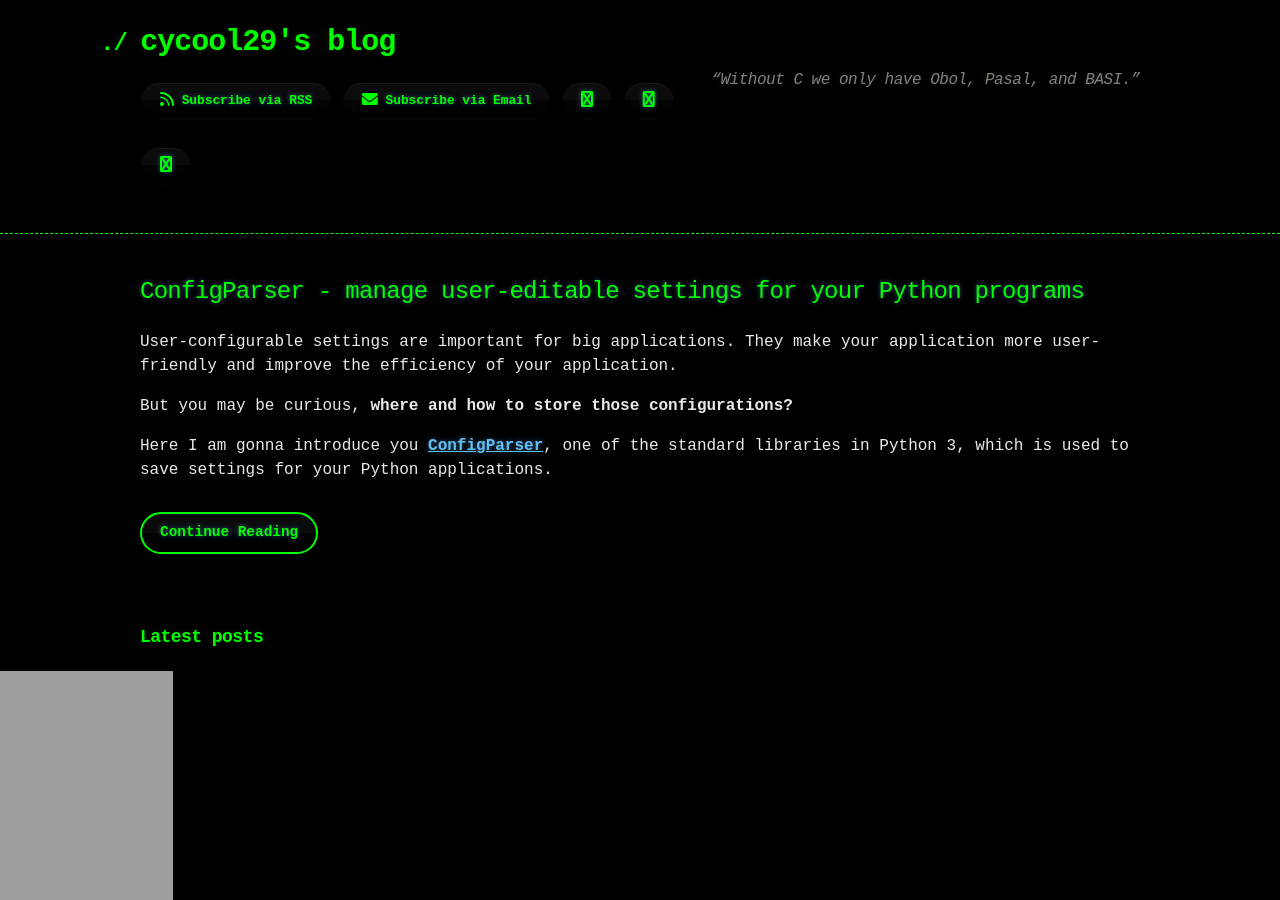
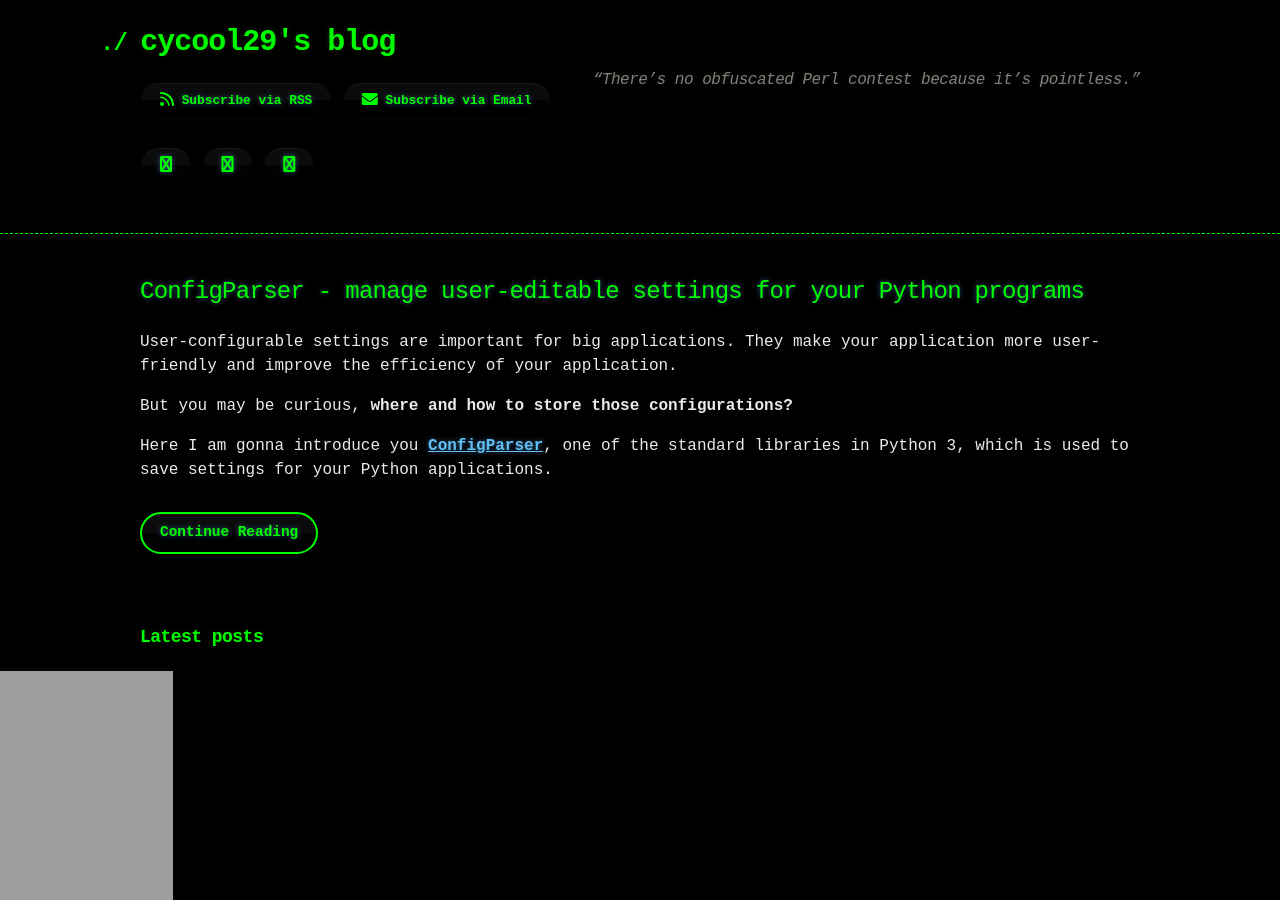
Before and after one commit to cycool29/cycool29.github.io, a Jekyll site: the page built from index.md, in a window 1280 px wide and 900 px high. Built offline with Jekyll 4.4.1, drawn with Linux system fonts in a browser that asks for light colours; a style sheet for code colours, icons or effects is not loaded.

Commit message:
Update quotes

```diff
--- a/_config.yml
+++ b/_config.yml
@@ -1,5 +1,5 @@
 title: cycool29's blog
-description: "“Without C we only have Obol, Pasal, and BASI.” "
+description: "“There’s no obfuscated Perl contest because it’s pointless.” "
 bio: A high school student. Intermediate in Python, Git, Bash. Learning JavaScript. He/Him. "
 author: cycool29
 url: https://cycool29.github.io
```
